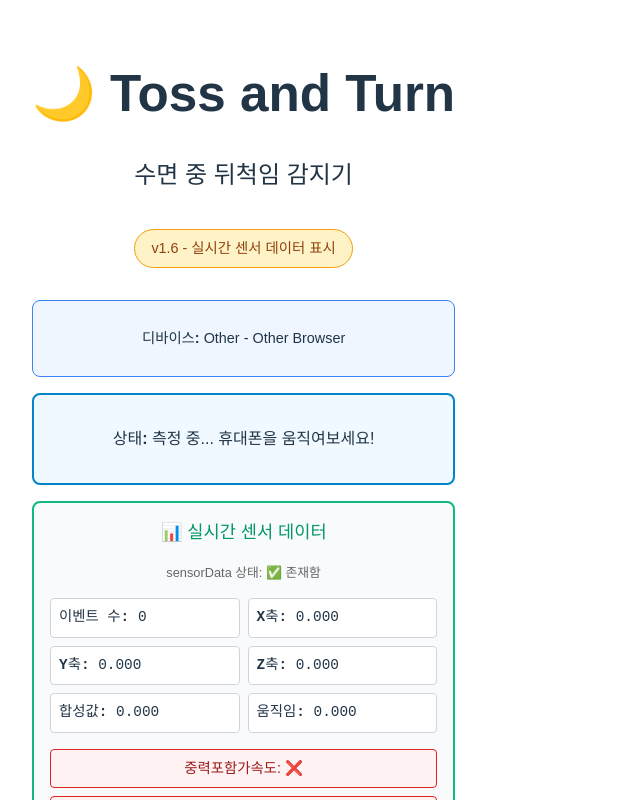
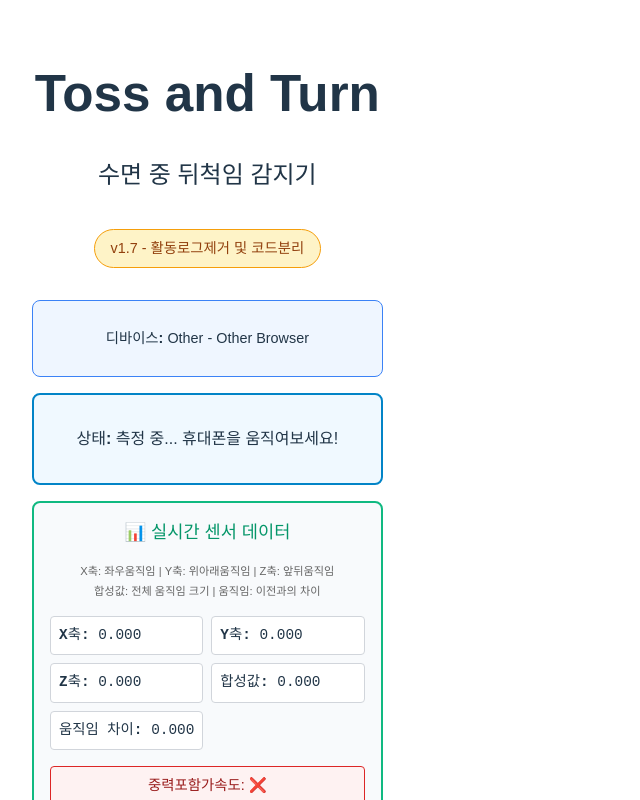
Before and after one commit to beomwon/study, a React (Vite) app in the folder toss-and-turn-front/: page / in a window 1280 px wide. Both pictures are taken after a click on the button "📱 측정 시작". Shown: the top 800 px of the page, without its empty margins (0-640 px from the left). Built offline with nearby package versions, Linux system fonts and the light colour scheme.

Commit message:
[v1.7][삭제] 활동로그, 이벤트 수 삭제 - 활동로그 확인 완료 후 화면에서 분리 - 이벤트 수 제거

```diff
--- a/toss-and-turn-front/src/App.css
+++ b/toss-and-turn-front/src/App.css
@@ -186,3 +186,79 @@ button {
     font-size: 1rem;
   }
 }
+
+.sensor-data-container {
+  background: #f8fafc;
+  border: 2px solid #10b981;
+  border-radius: 8px;
+  padding: 1rem;
+  margin: 1rem 0;
+  text-align: left;
+}
+
+.sensor-data-title {
+  margin-top: 0;
+  text-align: center;
+  color: #059669;
+  font-size: 1.1rem;
+}
+
+.sensor-explanation {
+  font-size: 0.7rem;
+  color: #666;
+  text-align: center;
+  margin-bottom: 0.5rem;
+}
+
+.sensor-explanation p {
+  margin: 0.2rem 0;
+}
+
+.sensor-data-status {
+  font-size: 0.8rem;
+  color: #666;
+  text-align: center;
+}
+
+.sensor-grid-container {
+  display: grid;
+  grid-template-columns: 1fr 1fr;
+  gap: 0.5rem;
+  margin: 1rem 0;
+}
+
+.sensor-item-data {
+  background: white;
+  padding: 0.5rem;
+  border-radius: 4px;
+  border: 1px solid #d1d5db;
+  font-family: monospace;
+  font-size: 0.9rem;
+}
+
+.sensor-status-container {
+  display: flex;
+  flex-direction: column;
+  gap: 0.5rem;
+  margin-top: 1rem;
+}
+
+.status-indicator-active {
+  padding: 0.5rem;
+  border-radius: 4px;
+  font-size: 0.9rem;
+  text-align: center;
+  background: #dcfce7;
+  border: 1px solid #16a34a;
+  color: #166534;
+}
+
+.status-indicator-inactive {
+  padding: 0.5rem;
+  border-radius: 4px;
+  font-size: 0.9rem;
+  text-align: center;
+  background: #fef2f2;
+  border: 1px solid #dc2626;
+  color: #991b1b;
+}
--- a/toss-and-turn-front/src/App.tsx
+++ b/toss-and-turn-front/src/App.tsx
@@ -1,9 +1,8 @@
-// import { useEffect, useState } from "react";
-import { useState } from "react";
+import { useState, useRef } from "react";
 import "./App.css";
 
 function App() {
-  const [log, setLog] = useState<string[]>([]);
+  // const [log, setLog] = useState<string[]>([]); // 주석처리 - 화면에서 활동로그 숨김
   const [isMeasuring, setIsMeasuring] = useState(false);
   const [status, setStatus] = useState<string>("대기 중");
   const [deviceInfo, setDeviceInfo] = useState<string>("");
@@ -19,6 +18,17 @@ function App() {
     hasRotation: boolean;
   } | null>(null);
 
+  // 이벤트 리스너와 관련 변수들을 useRef로 관리
+  const eventListenerRef = useRef<((event: DeviceMotionEvent) => void) | null>(
+    null
+  );
+  const orientationListenerRef = useRef<
+    ((event: DeviceOrientationEvent) => void) | null
+  >(null);
+  const eventCountRef = useRef(0);
+  const lastMagnitudeRef = useRef(0);
+  const lastSentRef = useRef(0);
+
   const startMeasurement = async () => {
     setStatus("권한 요청 중...");
 
@@ -30,30 +40,25 @@ function App() {
       `${isIOS ? "iOS" : "Other"} - ${isSafari ? "Safari" : "Other Browser"}`
     );
 
-    setLog((prev) => [
-      ...prev,
-      `🔍 디바이스: ${isIOS ? "iOS" : "Other"}, 브라우저: ${
-        isSafari ? "Safari" : "Other"
-      }`,
-    ]);
+    // setLog((prev) => [...prev, `🔍 디바이스: ${isIOS ? "iOS" : "Other"}, 브라우저: ${isSafari ? "Safari" : "Other"}`]); // 주석처리
 
     try {
       // DeviceMotionEvent 지원 여부 확인
       if (typeof DeviceMotionEvent === "undefined") {
         setStatus("이 브라우저는 DeviceMotion을 지원하지 않습니다.");
-        setLog((prev) => [...prev, `❌ DeviceMotionEvent가 정의되지 않음`]);
+        // setLog((prev) => [...prev, `❌ DeviceMotionEvent가 정의되지 않음`]); // 주석처리
         return;
       }
 
-      setLog((prev) => [...prev, `✅ DeviceMotionEvent 지원됨`]);
+      // setLog((prev) => [...prev, `✅ DeviceMotionEvent 지원됨`]); // 주석처리
 
       // iOS 13+ 권한 요청
       if (typeof (DeviceMotionEvent as any).requestPermission === "function") {
-        setLog((prev) => [...prev, `🔐 iOS 권한 요청 필요`]);
+        // setLog((prev) => [...prev, `🔐 iOS 권한 요청 필요`]); // 주석처리
         setStatus("iOS 권한 요청 중...");
 
         const permission = await (DeviceMotionEvent as any).requestPermission();
-        setLog((prev) => [...prev, `🔐 권한 결과: ${permission}`]);
+        // setLog((prev) => [...prev, `🔐 권한 결과: ${permission}`]); // 주석처리
 
         if (permission !== "granted") {
           setStatus("센서 권한이 거부되었습니다.");
@@ -63,12 +68,9 @@ function App() {
           return;
         }
         setStatus("권한 허용됨");
-        setLog((prev) => [...prev, `✅ 권한 허용됨`]);
+        // setLog((prev) => [...prev, `✅ 권한 허용됨`]); // 주석처리
       } else {
-        setLog((prev) => [
-          ...prev,
-          `ℹ️ 권한 요청 불필요 (iOS 13 미만 또는 다른 OS)`,
-        ]);
+        // setLog((prev) => [...prev, `ℹ️ 권한 요청 불필요 (iOS 13 미만 또는 다른 OS)`]); // 주석처리
       }
 
       setIsMeasuring(true);
@@ -77,24 +79,30 @@ function App() {
       // 초기 센서 데이터 영역 표시
       setSensorData({
         eventCount: 0,
-        x: 0, y: 0, z: 0,
-        magnitude: 0, delta: 0,
+        x: 0,
+        y: 0,
+        z: 0,
+        magnitude: 0,
+        delta: 0,
         hasAccelWithGravity: false,
         hasAccel: false,
-        hasRotation: false
+        hasRotation: false,
       });
 
-      let lastMagnitude = 0;
-      let lastSent = 0;
-      let eventCount = 0;
+      // ref 변수들 초기화
+      eventCountRef.current = 0;
+      lastMagnitudeRef.current = 0;
+      lastSentRef.current = 0;
 
       const MIN_INTERVAL = 1000;
 
       const handleDeviceMotion = (event: DeviceMotionEvent) => {
-        eventCount++;
+        eventCountRef.current++;
 
-        if (!isMeasuring) return;
+        // 디버깅: 이벤트 발생 확인
+        // console.log(`센서 이벤트 ${eventCountRef.current} 발생, isMeasuring: ${isMeasuring}`);
 
+        // isMeasuring 체크를 나중에 하도록 변경
         const acceleration = event.accelerationIncludingGravity;
         const accel = event.acceleration;
         const rotationRate = event.rotationRate;
@@ -117,11 +125,15 @@ function App() {
             rotationRate.gamma !== null)
         );
 
+        // 디버깅: 센서 상태 로그
+        // console.log('센서 상태:', { hasAccelWithGravity, hasAccel, hasRotation });
+
         // 센서 데이터가 null인지 확인
         if (!acceleration) {
-          setStatus(`센서 데이터 없음 (이벤트 ${eventCount}번째)`);
+          console.log("센서 데이터 없음");
+          setStatus(`센서 데이터 없음 (이벤트 ${eventCountRef.current}번째)`);
           setSensorData({
-            eventCount,
+            eventCount: eventCountRef.current,
             x: 0,
             y: 0,
             z: 0,
@@ -138,11 +150,15 @@ function App() {
         const y = acceleration.y ?? 0;
         const z = acceleration.z ?? 0;
 
+        // 디버깅: 실제 센서 값 로그
+        // console.log(`센서 값: X=${x.toFixed(3)}, Y=${y.toFixed(3)}, Z=${z.toFixed(3)}`);
+
         // 모든 값이 0인지 확인
         if (x === 0 && y === 0 && z === 0) {
-          setStatus(`센서 값이 모두 0 (이벤트 ${eventCount}번째)`);
+          console.log("모든 센서 값이 0");
+          setStatus(`센서 값이 모두 0`);
           setSensorData({
-            eventCount,
+            eventCount: eventCountRef.current,
             x,
             y,
             z,
@@ -156,12 +172,15 @@ function App() {
         }
 
         const magnitude = Math.sqrt(x * x + y * y + z * z);
-        const delta = Math.abs(magnitude - lastMagnitude);
+        const delta = Math.abs(magnitude - lastMagnitudeRef.current);
         const now = Date.now();
 
-        // 실시간 센서 데이터 업데이트
-        setSensorData({
-          eventCount,
+        // 디버깅: 계산된 값들 로그
+        // console.log(`계산값: magnitude=${magnitude.toFixed(3)}, delta=${delta.toFixed(3)}`);
+
+        // 항상 센서 데이터 업데이트
+        const newSensorData = {
+          eventCount: eventCountRef.current,
           x,
           y,
           z,
@@ -170,51 +189,47 @@ function App() {
           hasAccelWithGravity,
           hasAccel,
           hasRotation,
-        });
+        };
 
-        // 상태 메시지 단순화
-        setStatus(`측정 중... 휴대폰을 움직여보세요!`);
+        // console.log('setSensorData 호출:', newSensorData);
+        setSensorData(newSensorData);
 
-        // 임계값을 낮춰서 더 민감하게 감지
-        const LOWER_THRESHOLD = 0.5;
+        // 상태 메시지도 항상 업데이트
+        // setStatus(`측정 중... 이벤트:${eventCountRef.current} 움직임:${delta.toFixed(2)} XYZ:(${x.toFixed(1)},${y.toFixed(1)},${z.toFixed(1)})`);
 
-        if (delta > LOWER_THRESHOLD && now - lastSent > MIN_INTERVAL) {
-          const time = new Date().toLocaleTimeString();
-          setLog((prev) => [
-            ...prev,
-            `📍 ${time} 움직임 감지! Δ=${delta.toFixed(2)}`,
-          ]);
-          lastSent = now;
+        // 움직임 감지 로그는 isMeasuring일 때만
+        if (isMeasuring) {
+          const LOWER_THRESHOLD = 0.5;
+
+          if (
+            delta > LOWER_THRESHOLD &&
+            now - lastSentRef.current > MIN_INTERVAL
+          ) {
+            // const time = new Date().toLocaleTimeString(); // 주석처리
+            // setLog((prev) => [...prev, `📍 ${time} 움직임 감지! Δ=${delta.toFixed(2)}`]); // 주석처리
+            lastSentRef.current = now;
+          }
         }
 
-        lastMagnitude = magnitude;
+        lastMagnitudeRef.current = magnitude;
       };
 
+      // 이벤트 리스너 참조 저장
+      eventListenerRef.current = handleDeviceMotion;
+
       window.addEventListener("devicemotion", handleDeviceMotion);
-      setLog((prev) => [...prev, `🎯 DeviceMotion 이벤트 리스너 등록됨`]);
+      // setLog((prev) => [...prev, `🎯 DeviceMotion 이벤트 리스너 등록됨`]); // 주석처리
 
       // 테스트용 로그 추가
-      setLog((prev) => [
-        ...prev,
-        `🚀 ${new Date().toLocaleTimeString()} 측정 시작됨`,
-      ]);
+      // setLog((prev) => [...prev, `🚀 ${new Date().toLocaleTimeString()} 측정 시작됨`]); // 주석처리
 
       // 5초 후 센서 작동 여부 확인
       setTimeout(() => {
-        if (eventCount === 0) {
+        if (eventCountRef.current === 0) {
           setStatus("⚠️ 센서 이벤트가 발생하지 않음");
-          setLog((prev) => [
-            ...prev,
-            `⚠️ 5초 동안 센서 이벤트 없음 - 다음을 확인해주세요:`,
-            `1. Safari 설정 > 개인정보 보호 및 보안 > 모션 및 방향 접근`,
-            `2. 설정 > Safari > 고급 > 웹사이트 데이터에서 권한 확인`,
-            `3. 페이지 새로고침 후 다시 시도`,
-          ]);
+          // setLog((prev) => [...prev, `⚠️ 5초 동안 센서 이벤트 없음 - 다음을 확인해주세요:`, `1. Safari 설정 > 개인정보 보호 및 보안 > 모션 및 방향 접근`, `2. 설정 > Safari > 고급 > 웹사이트 데이터에서 권한 확인`, `3. 페이지 새로고침 후 다시 시도`]); // 주석처리
         } else {
-          setLog((prev) => [
-            ...prev,
-            `✅ 5초간 ${eventCount}개 센서 이벤트 수신됨`,
-          ]);
+          // setLog((prev) => [...prev, `✅ 5초간 ${eventCountRef.current}개 센서 이벤트 수신됨`]); // 주석처리
         }
       }, 5000);
 
@@ -225,18 +240,14 @@ function App() {
 
         // DeviceOrientationEvent도 시도
         if (typeof DeviceOrientationEvent !== "undefined") {
-          const orientationHandler = (event: DeviceOrientationEvent) => {
-            if (eventCount <= 2) {
-              setLog((prev) => [
-                ...prev,
-                `🧭 방향 센서: α=${event.alpha?.toFixed(
-                  1
-                )}, β=${event.beta?.toFixed(1)}, γ=${event.gamma?.toFixed(1)}`,
-              ]);
+          const orientationHandler = (_event: DeviceOrientationEvent) => {
+            if (eventCountRef.current <= 2) {
+              // setLog((prev) => [...prev, `🧭 방향 센서: α=${event.alpha?.toFixed(1)}, β=${event.beta?.toFixed(1)}, γ=${event.gamma?.toFixed(1)}`]); // 주석처리
             }
           };
+          orientationListenerRef.current = orientationHandler;
           window.addEventListener("deviceorientation", orientationHandler);
-          setLog((prev) => [...prev, `🧭 DeviceOrientation 이벤트도 등록됨`]);
+          // setLog((prev) => [...prev, `🧭 DeviceOrientation 이벤트도 등록됨`]); // 주석처리
         }
       }
     } catch (error) {
@@ -248,19 +259,32 @@ function App() {
   const stopMeasurement = () => {
     setIsMeasuring(false);
     setStatus("측정 중지됨");
-    setLog((prev) => [
-      ...prev,
-      `⏹️ ${new Date().toLocaleTimeString()} 측정 중지됨`,
-    ]);
-    // 센서 데이터는 유지하지 않고 초기화
-    // setSensorData(null);
+    // setLog((prev) => [...prev, `⏹️ ${new Date().toLocaleTimeString()} 측정 중지됨`]); // 주석처리
+
+    // 이벤트 리스너 제거
+    if (eventListenerRef.current) {
+      window.removeEventListener("devicemotion", eventListenerRef.current);
+      eventListenerRef.current = null;
+      console.log("DeviceMotion 이벤트 리스너 제거됨");
+    }
+
+    if (orientationListenerRef.current) {
+      window.removeEventListener(
+        "deviceorientation",
+        orientationListenerRef.current
+      );
+      orientationListenerRef.current = null;
+      console.log("DeviceOrientation 이벤트 리스너 제거됨");
+    }
+
+    console.log("측정 중지 - 센서 데이터 유지");
   };
 
   return (
     <div className="app">
-      <h1>🌙 Toss and Turn</h1>
+      <h1>Toss and Turn</h1>
       <h2>수면 중 뒤척임 감지기</h2>
-      <p className="version">v1.6 - 실시간 센서 데이터 표시</p>
+      <p className="version">v1.7 - 활동로그제거 및 코드분리</p>
 
       {deviceInfo && (
         <div className="device-info">
@@ -277,31 +301,16 @@ function App() {
       </div>
 
       {sensorData && (
-        <div className="sensor-data" style={{
-          background: '#f8fafc',
-          border: '2px solid #10b981',
-          borderRadius: '8px',
-          padding: '1rem',
-          margin: '1rem 0',
-          textAlign: 'left'
-        }}>
-          <h3 style={{
-            marginTop: 0,
-            textAlign: 'center',
-            color: '#059669',
-            fontSize: '1.1rem'
-          }}>📊 실시간 센서 데이터</h3>
+        <div className="sensor-data-container">
+          <h3 className="sensor-data-title">📊 실시간 센서 데이터</h3>
 
-          <p style={{fontSize: '0.8rem', color: '#666', textAlign: 'center'}}>
-            sensorData 상태: {sensorData ? '✅ 존재함' : '❌ null'}
-          </p>
+          <div className="sensor-explanation">
+            <p>X축: 좌우움직임 | Y축: 위아래움직임 | Z축: 앞뒤움직임</p>
+            <p>합성값: 전체 움직임 크기 | 움직임: 이전과의 차이</p>
+          </div>
 
-          <div className="sensor-grid" style={{
-            display: 'grid',
-            gridTemplateColumns: '1fr 1fr',
-            gap: '0.5rem',
-            margin: '1rem 0'
-          }}>
+          <div className="sensor-grid-container">
+            {/* 이벤트 수 주석처리 - 디버깅용
             <div className="sensor-item" style={{
               background: 'white',
               padding: '0.5rem',
@@ -312,108 +321,48 @@ function App() {
             }}>
               <strong>이벤트 수:</strong> {sensorData.eventCount}
             </div>
-            <div className="sensor-item" style={{
-              background: 'white',
-              padding: '0.5rem',
-              borderRadius: '4px',
-              border: '1px solid #d1d5db',
-              fontFamily: 'monospace',
-              fontSize: '0.9rem'
-            }}>
+            */}
+            <div className="sensor-item-data">
               <strong>X축:</strong> {sensorData.x.toFixed(3)}
             </div>
-            <div className="sensor-item" style={{
-              background: 'white',
-              padding: '0.5rem',
-              borderRadius: '4px',
-              border: '1px solid #d1d5db',
-              fontFamily: 'monospace',
-              fontSize: '0.9rem'
-            }}>
+            <div className="sensor-item-data">
               <strong>Y축:</strong> {sensorData.y.toFixed(3)}
             </div>
-            <div className="sensor-item" style={{
-              background: 'white',
-              padding: '0.5rem',
-              borderRadius: '4px',
-              border: '1px solid #d1d5db',
-              fontFamily: 'monospace',
-              fontSize: '0.9rem'
-            }}>
+            <div className="sensor-item-data">
               <strong>Z축:</strong> {sensorData.z.toFixed(3)}
             </div>
-            <div className="sensor-item" style={{
-              background: 'white',
-              padding: '0.5rem',
-              borderRadius: '4px',
-              border: '1px solid #d1d5db',
-              fontFamily: 'monospace',
-              fontSize: '0.9rem'
-            }}>
+            <div className="sensor-item-data">
               <strong>합성값:</strong> {sensorData.magnitude.toFixed(3)}
             </div>
-            <div className="sensor-item" style={{
-              background: 'white',
-              padding: '0.5rem',
-              borderRadius: '4px',
-              border: '1px solid #d1d5db',
-              fontFamily: 'monospace',
-              fontSize: '0.9rem'
-            }}>
-              <strong>움직임:</strong> {sensorData.delta.toFixed(3)}
+            <div className="sensor-item-data">
+              <strong>움직임 차이:</strong> {sensorData.delta.toFixed(3)}
             </div>
           </div>
-          <div className="sensor-status" style={{
-            display: 'flex',
-            flexDirection: 'column',
-            gap: '0.5rem',
-            marginTop: '1rem'
-          }}>
+          <div className="sensor-status-container">
             <div
-              className={`status-indicator ${
-                sensorData.hasAccelWithGravity ? "active" : "inactive"
-              }`}
-              style={{
-                padding: '0.5rem',
-                borderRadius: '4px',
-                fontSize: '0.9rem',
-                textAlign: 'center',
-                background: sensorData.hasAccelWithGravity ? '#dcfce7' : '#fef2f2',
-                border: sensorData.hasAccelWithGravity ? '1px solid #16a34a' : '1px solid #dc2626',
-                color: sensorData.hasAccelWithGravity ? '#166534' : '#991b1b'
-              }}
+              className={
+                sensorData.hasAccelWithGravity
+                  ? "status-indicator-active"
+                  : "status-indicator-inactive"
+              }
             >
               중력포함가속도: {sensorData.hasAccelWithGravity ? "✅" : "❌"}
             </div>
             <div
-              className={`status-indicator ${
-                sensorData.hasAccel ? "active" : "inactive"
-              }`}
-              style={{
-                padding: '0.5rem',
-                borderRadius: '4px',
-                fontSize: '0.9rem',
-                textAlign: 'center',
-                background: sensorData.hasAccel ? '#dcfce7' : '#fef2f2',
-                border: sensorData.hasAccel ? '1px solid #16a34a' : '1px solid #dc2626',
-                color: sensorData.hasAccel ? '#166534' : '#991b1b'
-              }}
+              className={
+                sensorData.hasAccel
+                  ? "status-indicator-active"
+                  : "status-indicator-inactive"
+              }
             >
               가속도: {sensorData.hasAccel ? "✅" : "❌"}
             </div>
             <div
-              className={`status-indicator ${
-                sensorData.hasRotation ? "active" : "inactive"
-              }`}
-              style={{
-                padding: '0.5rem',
-                borderRadius: '4px',
-                fontSize: '0.9rem',
-                textAlign: 'center',
-                background: sensorData.hasRotation ? '#dcfce7' : '#fef2f2',
-                border: sensorData.hasRotation ? '1px solid #16a34a' : '1px solid #dc2626',
-                color: sensorData.hasRotation ? '#166534' : '#991b1b'
-              }}
+              className={
+                sensorData.hasRotation
+                  ? "status-indicator-active"
+                  : "status-indicator-inactive"
+              }
             >
               회전: {sensorData.hasRotation ? "✅" : "❌"}
             </div>
@@ -433,6 +382,7 @@ function App() {
         )}
       </div>
 
+      {/* 활동 로그 주석처리 - 화면 정리용
       <div className="log">
         <h3>활동 로그 (최근 10개)</h3>
         {log.length === 0 ? (
@@ -445,6 +395,7 @@ function App() {
           ))
         )}
       </div>
+      */}
     </div>
   );
 }
```
